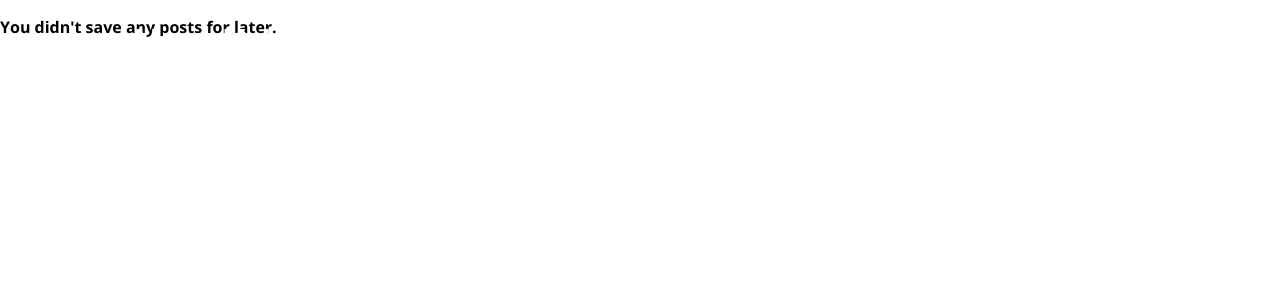
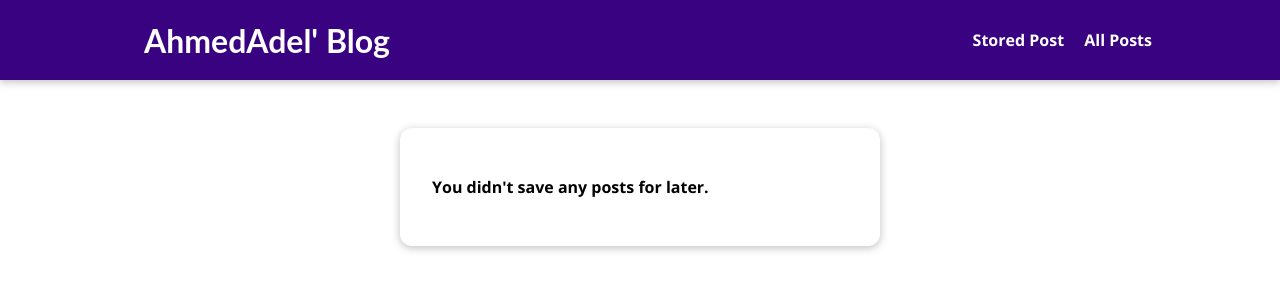
Before and after one commit to Dolaaaa1/my-site, a Django app: page /read-later in a window 1280 px wide. Shown: the top 300 px of the page. Run offline with Django 4.2, Linux system fonts and the light colour scheme.

Commit message:
created a css file with name stored-posts.css

```diff
--- /dev/null
+++ b/src/blog/static/blog/stored-posts.css
@@ -0,0 +1,41 @@
+#main-navigation {
+  background-color: #390281;
+  box-shadow: 0 2px 8px rgba(0, 0, 0, 0.25);
+}
+
+#stored-posts {
+    margin: 8rem auto 3rem auto;
+    padding: 2rem;
+    border-radius: 12px;
+    box-shadow: 0 2px 8px rgba(0, 0, 0, 0.25);
+    background-color: white;
+    width: 90%;
+    max-width: 30rem;
+
+}
+
+#stored-posts ul {
+  list-style: none;
+  margin: 0;
+  padding: 0;
+}
+
+#stored-posts li {
+  margin: 1rem 0;
+}
+
+#stored-posts a {
+  display: block;
+  padding: 1rem;
+  width: 100%;
+  text-decoration: none;
+  border: 1px solid #ccc;
+  color: #1b1b1b;
+  font-weight: bold;
+}
+
+#stored-posts a:hover,
+#stored-posts a:active {
+  background-color: #ccc;
+
+}
--- a/src/blog/templates/blog/stored-posts.html
+++ b/src/blog/templates/blog/stored-posts.html
@@ -1,12 +1,16 @@
 {% extends 'base.html' %}
+{% load static %}
 
 {% block title %}
 My Stored Posts
 {% endblock %}
 
+{% block css_file %}
+<link rel="stylesheet" href="{% static 'blog/stored-posts.css'%}" />
+{% endblock %}
 
 {% block content %}
-<section>
+<section id="stored-posts">
   {% if not has_posts %}
   <p>You didn't save any posts for later.</p>
   {% endif %}
--- a/src/static/app.css
+++ b/src/static/app.css
@@ -34,6 +34,7 @@ h3 {
     text-decoration: none;
     color: white;
     font-weight: bold;
+    margin-left: 1rem;
 }
 #main-navigation a:hover,
 #main-navigation a:active {
```
